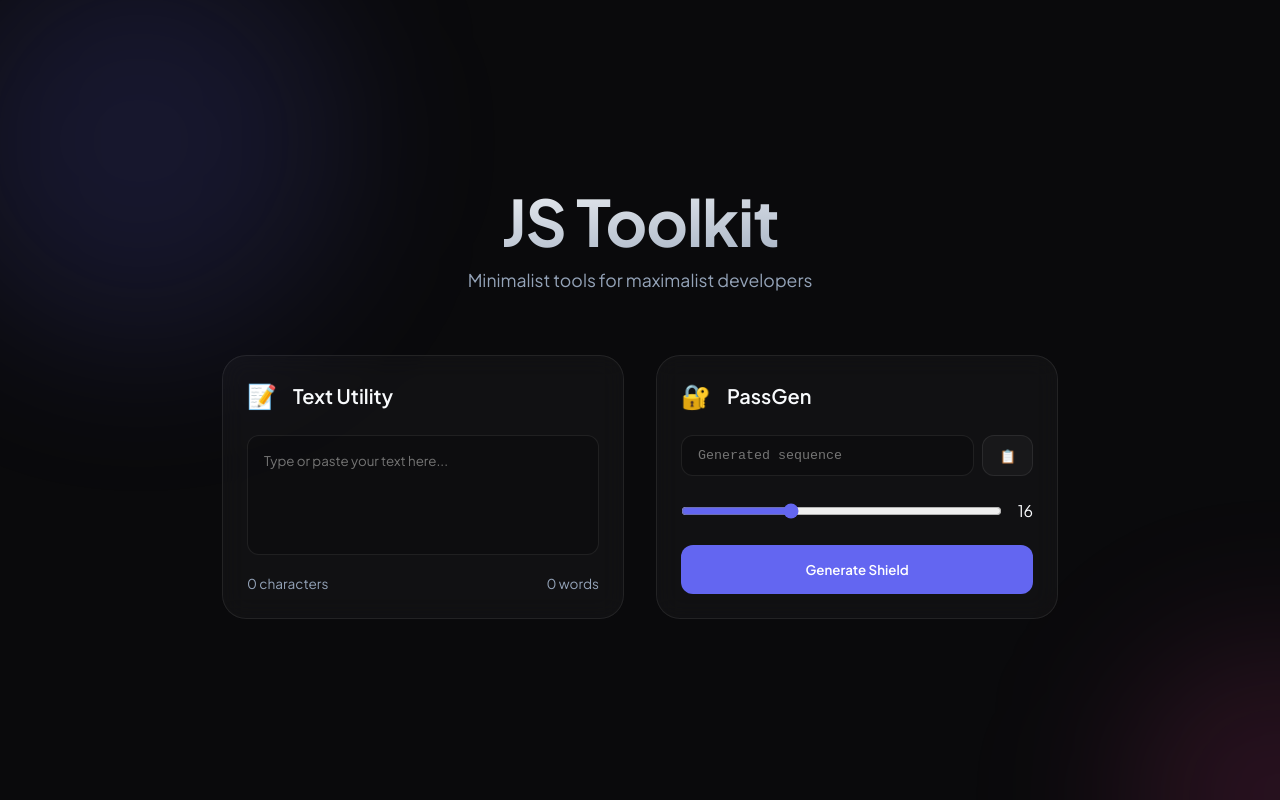
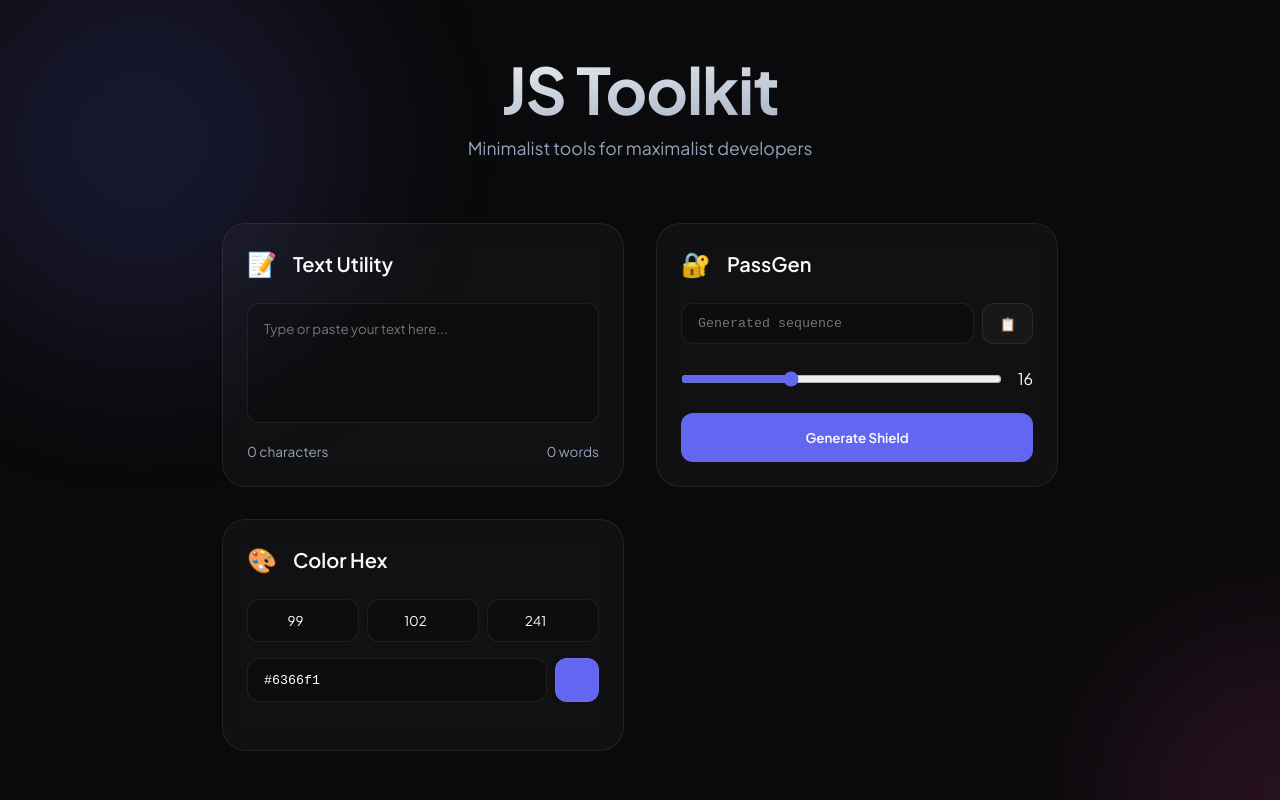
Before and after one commit to shabishabi5033-jpg/js-toolkit-assignment-, a plain HTML site: page index.html in a window 1280 px wide. Drawn offline with Linux system fonts and the light colour scheme.

Commit message:
Final update

```diff
--- a/index.html
+++ b/index.html
@@ -56,6 +56,24 @@
                     <button id="gen-btn" class="btn-primary">Generate Shield</button>
                 </div>
             </div>
+            <!-- Tool 3: Color Converter -->
+            <div class="card glass" id="tool-color">
+                <div class="card-header">
+                    <span class="icon">🎨</span>
+                    <h2>Color Hex</h2>
+                </div>
+                <div class="card-body">
+                    <div class="color-inputs">
+                        <input type="number" id="r-val" min="0" max="255" value="99" placeholder="R">
+                        <input type="number" id="g-val" min="0" max="255" value="102" placeholder="G">
+                        <input type="number" id="b-val" min="0" max="255" value="241" placeholder="B">
+                    </div>
+                    <div class="output-row">
+                        <input type="text" id="hex-output" readonly value="#6366f1">
+                        <div id="color-preview" style="background: #6366f1; width: 44px; height: 44px; border-radius: 12px; border: 1px solid var(--border);"></div>
+                    </div>
+                </div>
+            </div>
         </section>
     </main>
 
--- a/script.js
+++ b/script.js
@@ -44,3 +44,26 @@ copyBtn.addEventListener('click', () => {
     copyBtn.textContent = "✅";
     setTimeout(() => copyBtn.textContent = originalIcon, 2000);
 });
+
+// Tool 3: Color Converter Functionality
+const rVal = document.getElementById('r-val');
+const gVal = document.getElementById('g-val');
+const bVal = document.getElementById('b-val');
+const hexOutput = document.getElementById('hex-output');
+const colorPreview = document.getElementById('color-preview');
+
+const updateColor = () => {
+    const r = Math.min(255, Math.max(0, parseInt(rVal.value) || 0));
+    const g = Math.min(255, Math.max(0, parseInt(gVal.value) || 0));
+    const b = Math.min(255, Math.max(0, parseInt(bVal.value) || 0));
+
+    const hex = "#" + [r, g, b].map(x => {
+        const hex = x.toString(16);
+        return hex.length === 1 ? '0' + hex : hex;
+    }).join("");
+
+    hexOutput.value = hex.toUpperCase();
+    colorPreview.style.background = hex;
+};
+
+[rVal, gVal, bVal].forEach(el => el.addEventListener('input', updateColor));
--- a/style.css
+++ b/style.css
@@ -211,3 +211,24 @@ input[type="range"] {
     background: #4f46e5;
     box-shadow: 0 0 20px var(--accent-glow);
 }
+
+.color-inputs {
+    display: grid;
+    grid-template-columns: 1fr 1fr 1fr;
+    gap: 0.5rem;
+    margin-bottom: 1rem;
+}
+
+input[type="number"] {
+    background: rgba(0, 0, 0, 0.2);
+    border: 1px solid var(--border);
+    border-radius: 12px;
+    padding: 0.75rem 0.5rem;
+    color: white;
+    text-align: center;
+    outline: none;
+}
+
+input[type="number"]:focus {
+    border-color: var(--accent);
+}
```
Also changed, not shown: 1 other file.
